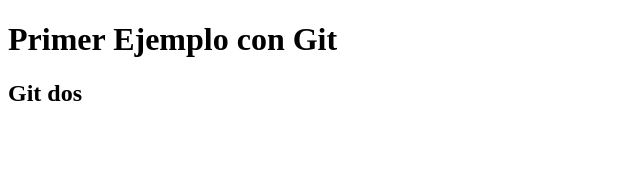
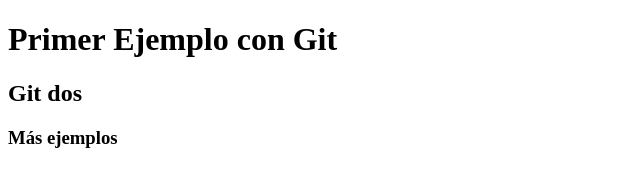
Before and after one commit to NataliParada/clase_git, a plain HTML site: page index.html in a window 1280 px wide. Shown: the whole page, without its empty margins (0-640 px from the left). Drawn offline with Linux system fonts and the light colour scheme.

Commit message:
mi segundo commit

```diff
--- a/index.html
+++ b/index.html
@@ -9,6 +9,7 @@
 <body>
     <h1>Primer Ejemplo con Git</h1>
     <h2>Git dos</h2>
+    <h3>Más ejemplos</h3>
 
 </body>
 </html>
```
